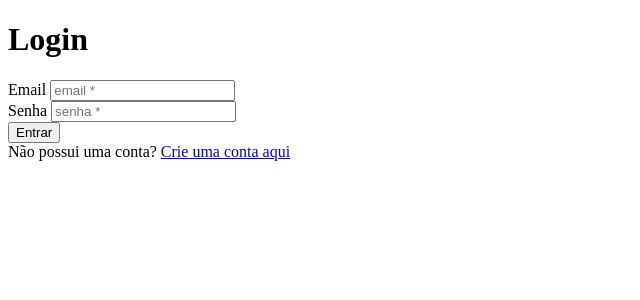
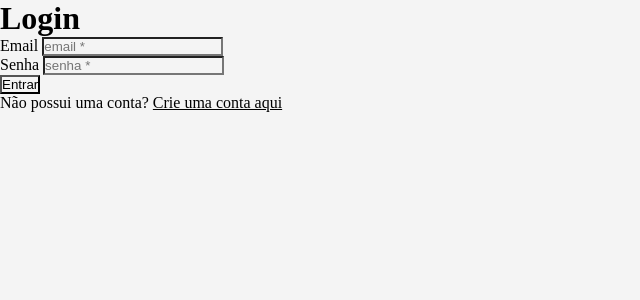
Before and after one commit to NanyDesu/PWEB2-Cadastroatvd, a PHP site: page / in a window 1280 px wide. Shown: the top 300 px of the page, without its empty margins (0-640 px from the left). Run offline with PHP 8.4, Linux system fonts and the light colour scheme.

Commit message:
Estilo global e da tela de entrar

```diff
--- a/app/view/signIn.php
+++ b/app/view/signIn.php
@@ -8,6 +8,12 @@
     <meta http-equiv="X-UA-Compatible" content="IE=edge">
     <meta name="viewport" content="width=device-width, initial-scale=1.0">
     <title>Login</title>
+
+    <link rel="preconnect" href="https://fonts.googleapis.com">
+    <link rel="preconnect" href="https://fonts.gstatic.com" crossorigin>
+    <link href="https://fonts.googleapis.com/css2?family=Roboto:wght@400;500;700&display=swap" rel="stylesheet">
+    <link rel="stylesheet" href="public/css/global.css">
+    <link rel="stylesheet" href="public/css/signIn.css">
 </head>
 
 <body>
--- /dev/null
+++ b/public/css/global.css
@@ -0,0 +1,6 @@
+* {
+    margin: 0;
+    padding: 0;
+    background: #f4f4f4;
+    color: #000;
+}
```
Also changed, not shown: public/css/signIn.css (added).
